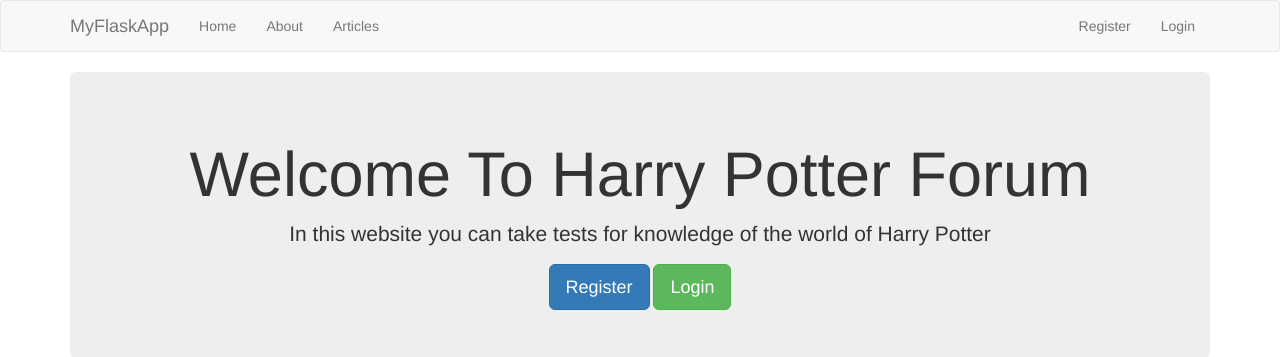
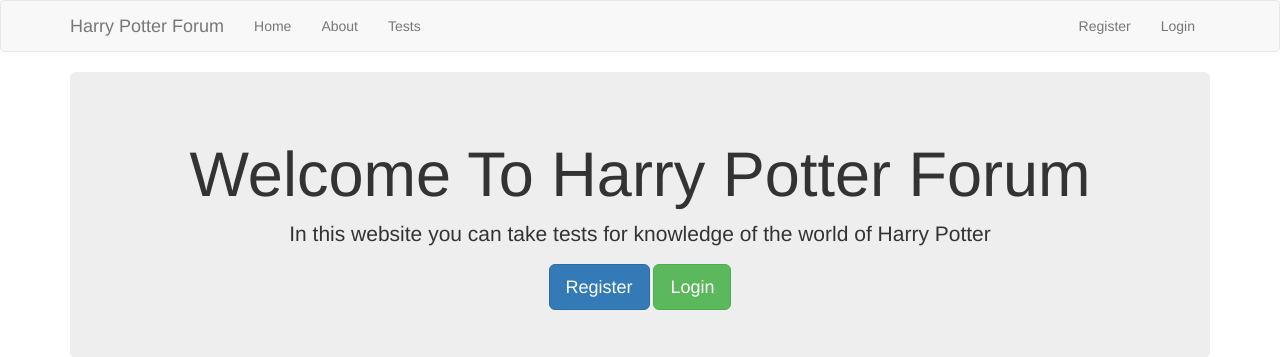
Before and after one commit to lnivnv/flaskproject, a Flask app: page / in a window 1280 px wide. Shown: the top 357 px of the page. Run offline with Flask 2, Linux system fonts and the light colour scheme; some libraries are stand-ins or nearby versions.

Commit message:
Update _navbar.html

```diff
--- a/templates/includes/_navbar.html
+++ b/templates/includes/_navbar.html
@@ -7,13 +7,14 @@
             <span class="icon-bar"></span>
             <span class="icon-bar"></span>
           </button>
-          <a class="navbar-brand" href="#">MyFlaskApp</a>
+          <a class="navbar-brand" href="#">Harry Potter Forum
+          </a>
         </div>
         <div id="navbar" class="collapse navbar-collapse">
           <ul class="nav navbar-nav">
             <li><a href="/">Home</a></li>
             <li><a href="/about">About</a></li>
-            <li><a href="/articles">Articles</a></li>
+            <li><a href="/articles">Tests</a></li>
           </ul>
 
           <ul class="nav navbar-nav navbar-right">
```
